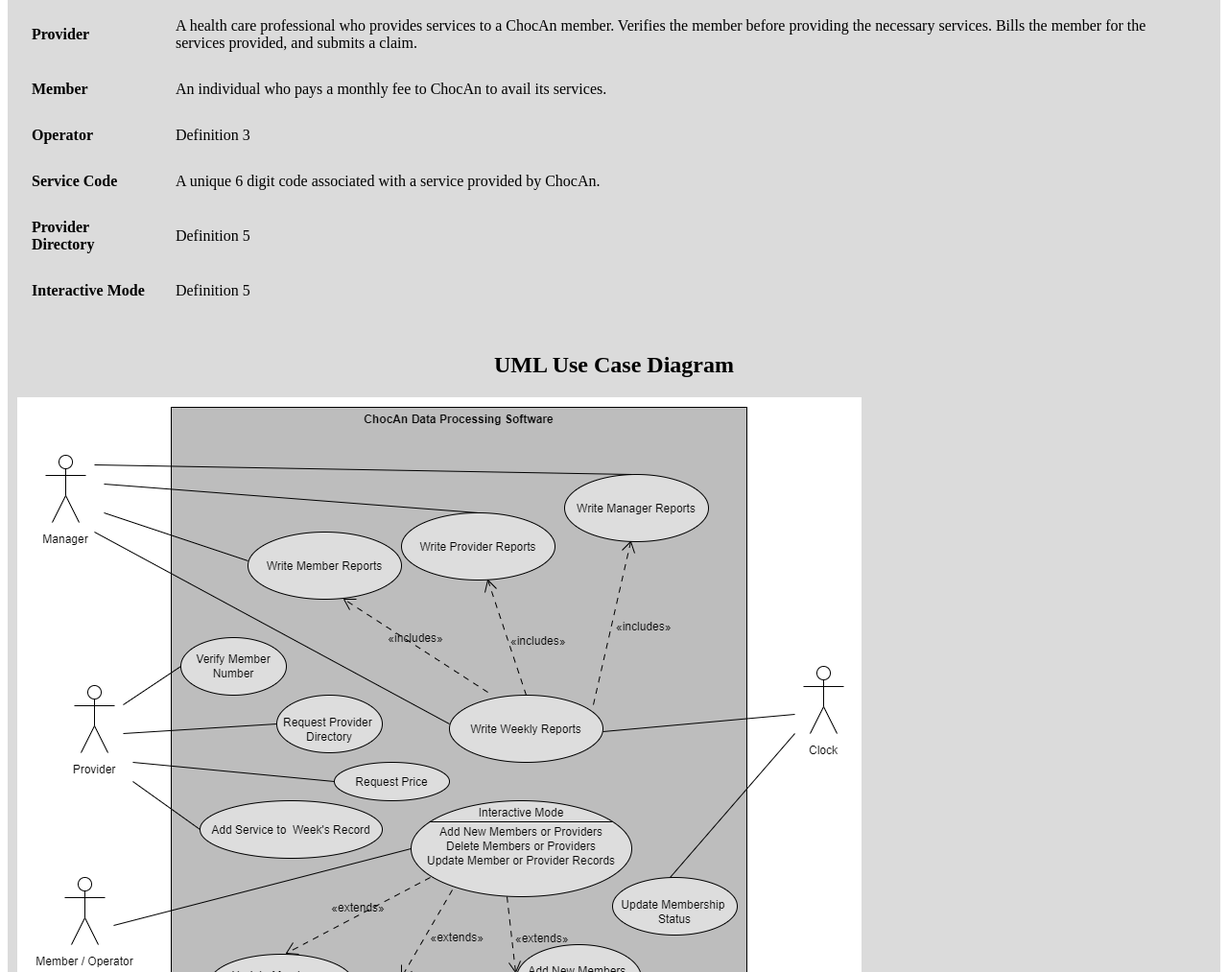
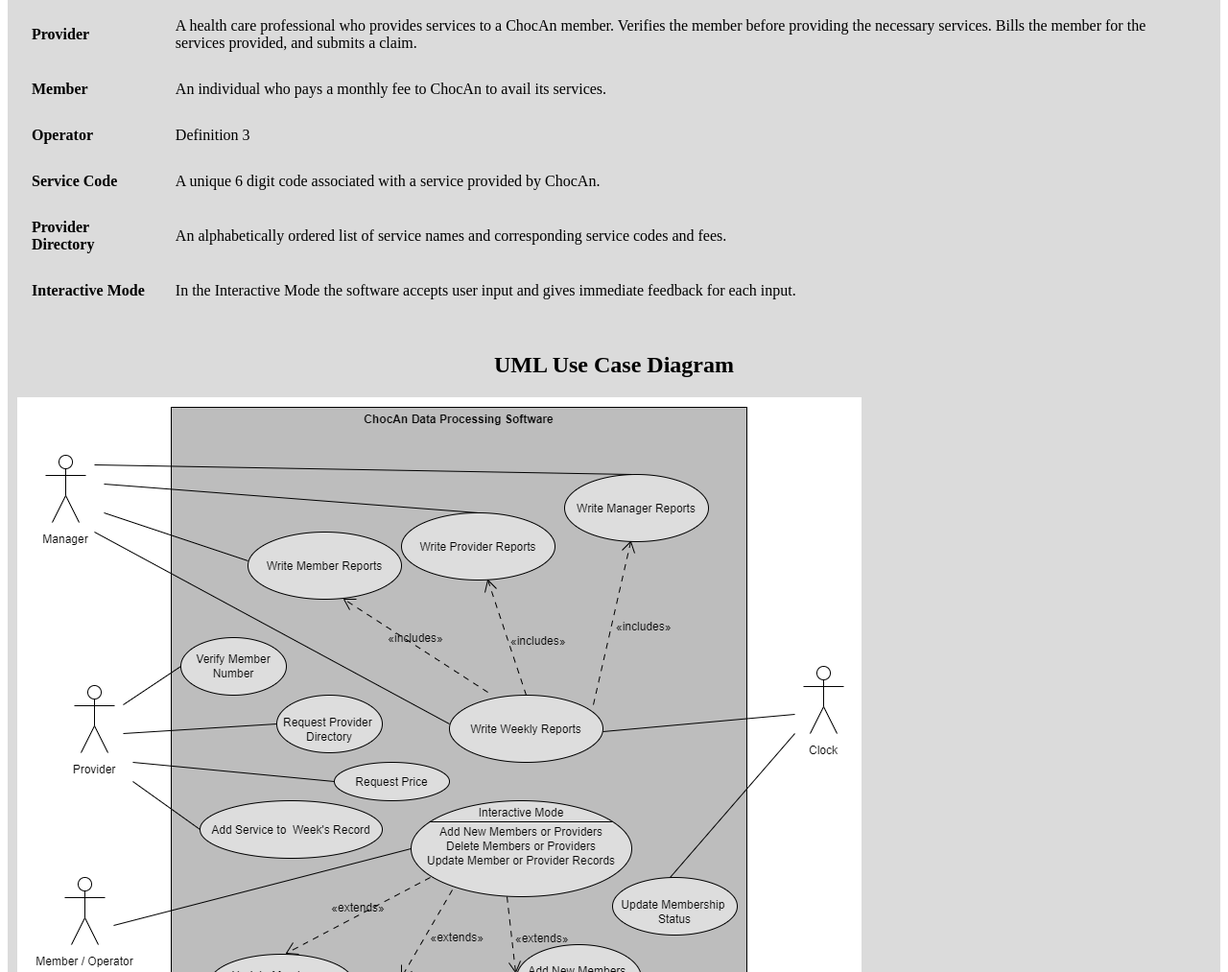
Before and after one commit to girithc/Chocolate-Service-Provider-TeamProject-Java, a plain HTML site: page report.html in a window 1280 px wide. Shown: the part 720-1733 px from the top of the page at 96% size. Drawn offline with Linux system fonts and the light colour scheme.

Commit message:
Added glossary term definitions - Provider Directory and Interactive Mode

```diff
--- a/report.html
+++ b/report.html
@@ -105,11 +105,11 @@
 		</tr>
 		<tr>
 			<td style="border:0px"><strong>Provider Directory</strong></td>
-			<td style="border:0px">Definition 5</td>
+			<td style="border:0px">An alphabetically ordered list of service names and corresponding service codes and fees.</td>
 		</tr>
 		<tr>
 			<td style="border:0px"><strong>Interactive Mode</strong></td>
-			<td style="border:0px">Definition 5</td>
+			<td style="border:0px">In the Interactive Mode the software accepts user input and gives immediate feedback for each input.</td>
 		</tr>
 	</table>
 </div>
```
